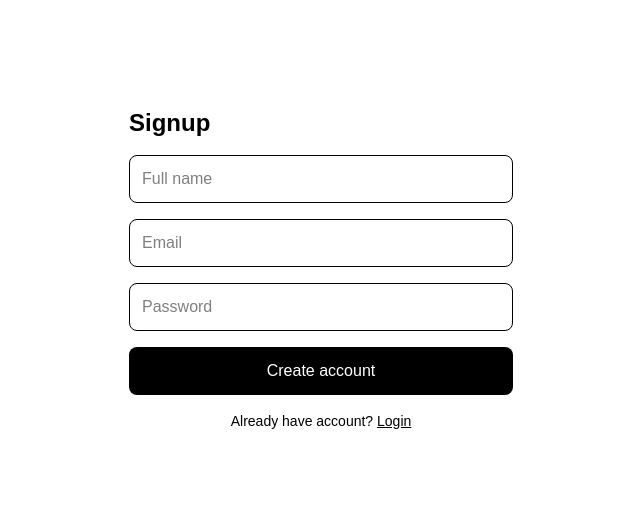
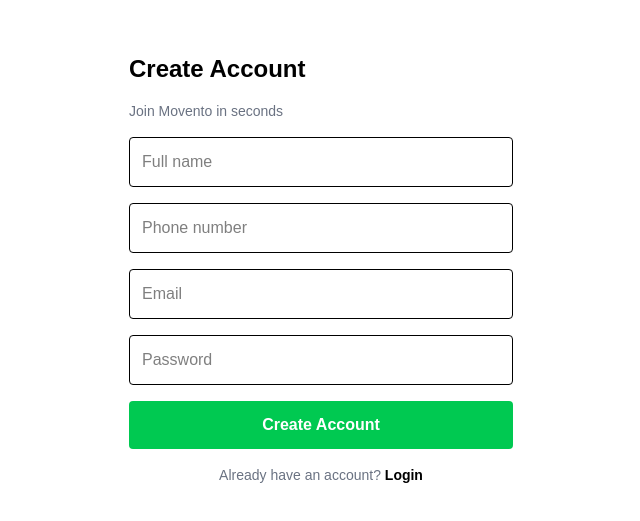
Before and after one commit to rayangithub1/carpoolingsite, a Next.js app: page /signup in a window 1280 px wide. Shown: the part 131-652 px from the top of the page, without its empty margins (319-959 px from the left). Built offline with nearby package versions, Linux system fonts and the light colour scheme; no server answers.

Commit message:
Update page.tsx

```diff
--- a/app/signup/page.tsx
+++ b/app/signup/page.tsx
@@ -2,84 +2,114 @@
 
 import { useState } from "react";
 import { useRouter } from "next/navigation";
-import Link from "next/link";
 import { supabase } from "@/lib/supabaseClient";
 
 export default function SignupPage() {
   const router = useRouter();
 
-  const [name, setName] = useState("");
-  const [email, setEmail] = useState("");
-  const [password, setPassword] = useState("");
+  const [form, setForm] = useState({
+    name: "",
+    phone: "",
+    email: "",
+    password: "",
+  });
+
   const [loading, setLoading] = useState(false);
   const [error, setError] = useState("");
 
-  const signup = async (e: React.FormEvent) => {
+  const handleChange = (k: string, v: string) => {
+    setForm((p) => ({ ...p, [k]: v }));
+    setError("");
+  };
+
+  const handleSubmit = async (e: React.FormEvent) => {
     e.preventDefault();
     setLoading(true);
     setError("");
 
-    const { data, error } = await supabase.auth.signUp({
-      email: email.trim().toLowerCase(),
-      password,
-      options: {
-        data: { full_name: name },
-      },
-    });
+    try {
+      const { data, error } = await supabase.auth.signUp({
+        email: form.email.trim().toLowerCase(),
+        password: form.password,
+        options: {
+          data: {
+            full_name: form.name,
+            phone: form.phone,
+          },
+        },
+      });
 
-    setLoading(false);
+      if (error) throw error;
+      if (!data.user) throw new Error("Signup failed");
 
-    if (error) {
-      setError(error.message);
-      return;
+      await supabase.from("profiles").upsert({
+        id: data.user.id,
+        full_name: form.name,
+        phone: form.phone,
+        email: form.email,
+      });
+
+      router.push("/login");
+    } catch (err: any) {
+      setError(err.message || "Signup failed");
+    } finally {
+      setLoading(false);
     }
-
-    router.push("/login");
   };
 
   return (
     <div className="min-h-screen flex items-center justify-center bg-white px-5">
-      <form onSubmit={signup} className="w-full max-w-sm space-y-4">
+      <form onSubmit={handleSubmit} className="w-full max-w-sm space-y-4">
 
-        <h1 className="text-2xl font-bold">Signup</h1>
+        <h1 className="text-2xl font-bold">Create Account</h1>
+        <p className="text-sm text-gray-500">Join Movento in seconds</p>
 
         <input
-          className="w-full h-12 px-3 border rounded-lg text-base"
+          className="w-full border rounded p-3 text-[16px]"
           placeholder="Full name"
-          value={name}
-          onChange={(e) => setName(e.target.value)}
-          autoComplete="name"
+          value={form.name}
+          onChange={(e) => handleChange("name", e.target.value)}
         />
 
         <input
-          className="w-full h-12 px-3 border rounded-lg text-base"
-          placeholder="Email"
-          type="email"
-          value={email}
-          onChange={(e) => setEmail(e.target.value)}
-          autoComplete="email"
+          className="w-full border rounded p-3 text-[16px]"
+          placeholder="Phone number"
+          value={form.phone}
+          onChange={(e) => handleChange("phone", e.target.value)}
         />
 
         <input
-          className="w-full h-12 px-3 border rounded-lg text-base"
+          className="w-full border rounded p-3 text-[16px]"
+          placeholder="Email"
+          type="email"
+          value={form.email}
+          onChange={(e) => handleChange("email", e.target.value)}
+        />
+
+        <input
+          className="w-full border rounded p-3 text-[16px]"
           placeholder="Password"
           type="password"
-          value={password}
-          onChange={(e) => setPassword(e.target.value)}
-          autoComplete="new-password"
+          value={form.password}
+          onChange={(e) => handleChange("password", e.target.value)}
         />
 
-        {error && <p className="text-red-500 text-sm">{error}</p>}
+        {error && (
+          <p className="text-red-500 text-sm">{error}</p>
+        )}
 
         <button
           disabled={loading}
-          className="w-full h-12 bg-black text-white rounded-lg"
+          className="w-full bg-green-500 text-white p-3 rounded font-bold"
         >
-          {loading ? "Creating..." : "Create account"}
+          {loading ? "Creating..." : "Create Account"}
         </button>
 
-        <p className="text-sm text-center">
-          Already have account? <Link href="/login" className="underline">Login</Link>
+        <p className="text-sm text-center text-gray-500">
+          Already have an account?{" "}
+          <a href="/login" className="font-bold text-black">
+            Login
+          </a>
         </p>
       </form>
     </div>
```
